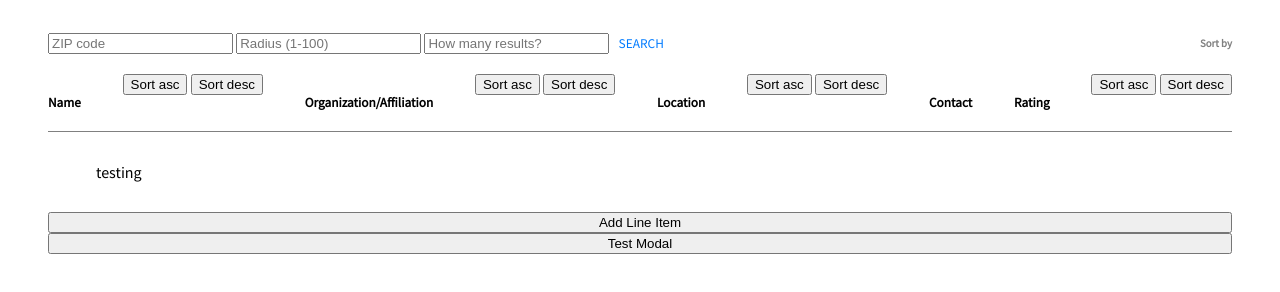
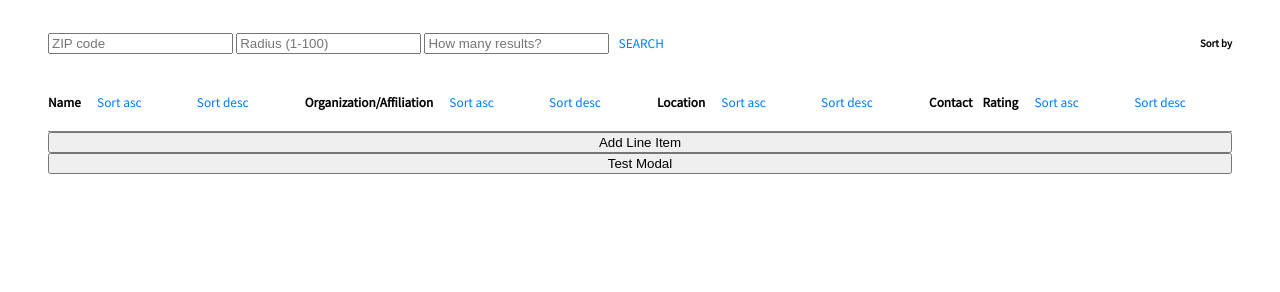
Before and after one commit to katerigney/metro-min, a website: page public/index.html in a window 1280 px wide. Shown: the part 156-448 px from the top of the page. Drawn offline with nearby package versions, Linux system fonts and the light colour scheme.

Commit message:
working on CSS

```diff
--- a/public/index.html
+++ b/public/index.html
@@ -36,29 +36,28 @@
     <section class="item-labels">
       <h5 class="items-detail" id="name">Name</h5>
       <form>
-        <button type="button" onclick="sortLeaders('name','asc')">Sort asc</button>
-        <button type="button" onclick="sortLeaders('name','desc')">Sort desc</button>
+        <button class="button" type="button" onclick="sortLeaders('name','asc')">Sort asc</button>
+        <button class="button" type="button" onclick="sortLeaders('name','desc')">Sort desc</button>
       </form>
-      <!-- <h5 class="items-detail" id="title">Title</h5> -->
       <h5 class="items-detail" id="org-aff">Organization/Affiliation</h5>
       <form>
-        <button type="button" onclick="sortLeaders('groupName','asc')">Sort asc</button>
-        <button type="button" onclick="sortLeaders('groupName','desc')">Sort desc</button>
+        <button class="button" type="button" onclick="sortLeaders('groupName','asc')">Sort asc</button>
+        <button class="button" type="button" onclick="sortLeaders('groupName','desc')">Sort desc</button>
       </form>
       <h5 class="items-detail" id="from">Location</h5>
       <form>
-        <button type="button" onclick="sortLeaders('city','asc')">Sort asc</button>
-        <button type="button" onclick="sortLeaders('city','desc')">Sort desc</button>
+        <button class="button" type="button" onclick="sortLeaders('city','asc')">Sort asc</button>
+        <button class="button" type="button" onclick="sortLeaders('city','desc')">Sort desc</button>
       </form>
       <h5 class="items-detail" id="from">Contact</h5>
       <h5 class="items-detail" id="rating">Rating</h5>
       <form>
-        <button type="button" onclick="sortLeaders('rating','asc')">Sort asc</button>
-        <button type="button" onclick="sortLeaders('rating','desc')">Sort desc</button>
+        <button class="button" type="button" onclick="sortLeaders('rating','asc')">Sort asc</button>
+        <button class="button" type="button" onclick="sortLeaders('rating','desc')">Sort desc</button>
       </form>
     </section>
     <section class="feed-container">
-      <section class="lineItemContainer">testing</section>
+
     </section>
 
     <button class="addLineItem" onclick="addLineItem()">Add Line Item</button>
--- a/public/main.js
+++ b/public/main.js
@@ -223,7 +223,7 @@ const rating = (section) => {
 
 
 const addText = (insertText, section) => {
-  let newText = createNode('p')
+  let newText = createNode('h4')
   console.log(newText)
   newText.textContent = insertText;
   append(section, newText);
--- a/public/screen.css
+++ b/public/screen.css
@@ -57,13 +57,13 @@ body {
   align-items: center;
 }
 
-#sort-by {
+.sort-by {
   color: gray;
   /* padding: -.25em 0em; */
 }
 
 .feed-container{
-  margin:1em 3em 1em 3em ;
+  /* margin:1em 3em 1em 3em ; */
   display: flex;
   flex-direction: column;
 }
@@ -72,6 +72,7 @@ body {
   display: flex;
   flex-direction: row;
   justify-content: space-between;
+  align-items: center;
   border-bottom: .25px solid gray;
 }
 
@@ -82,6 +83,20 @@ body {
   display: flex;
   flex-direction: row;
   justify-content: space-between;
+  align-content: center;
+  align-items: center;
+}
+
+.lineItemContainer > p {
+  flex-basis: 20%;
+  text-align: center;
+  font-size: 12px;
+}
+
+.lineItemContainer > a {
+  flex-basis: 20%;
+  text-align: center;
+  font-size: 12px;
 }
 
 /* .lineItemPropertyContainer {
```
